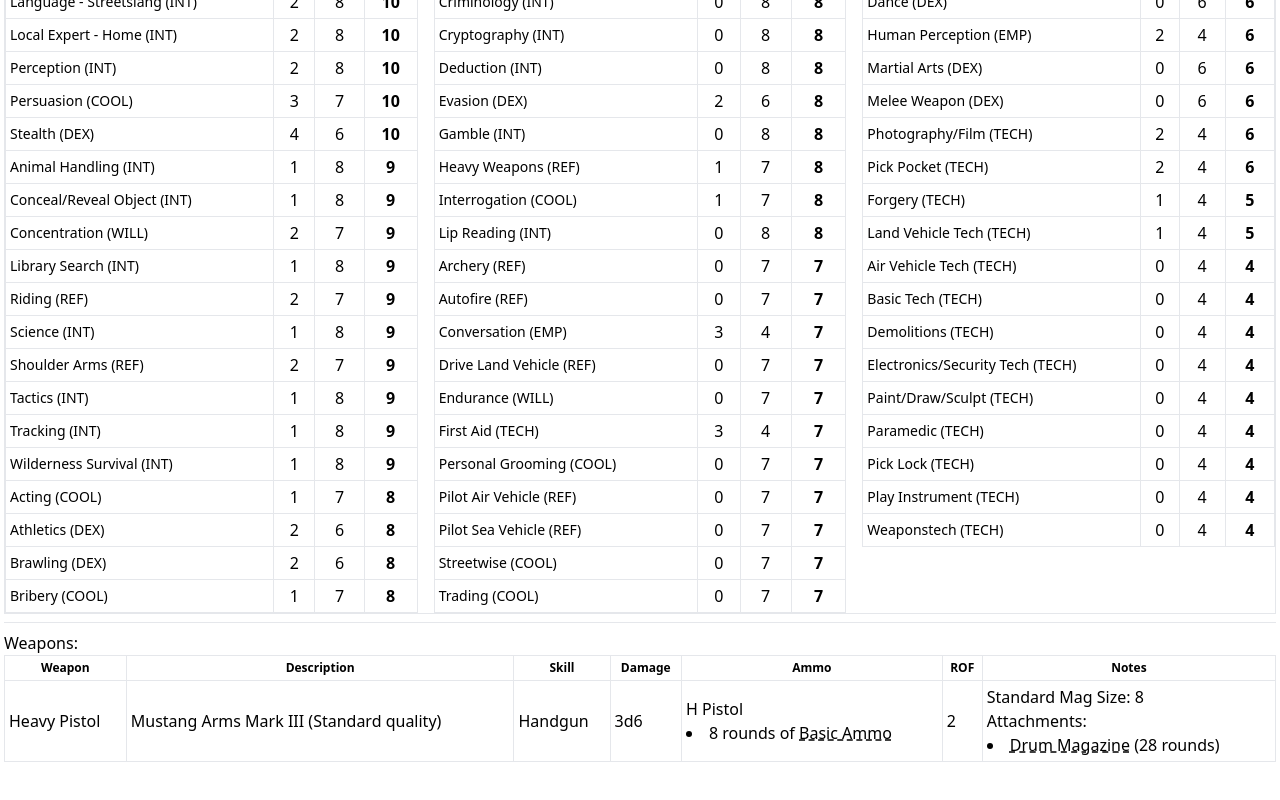
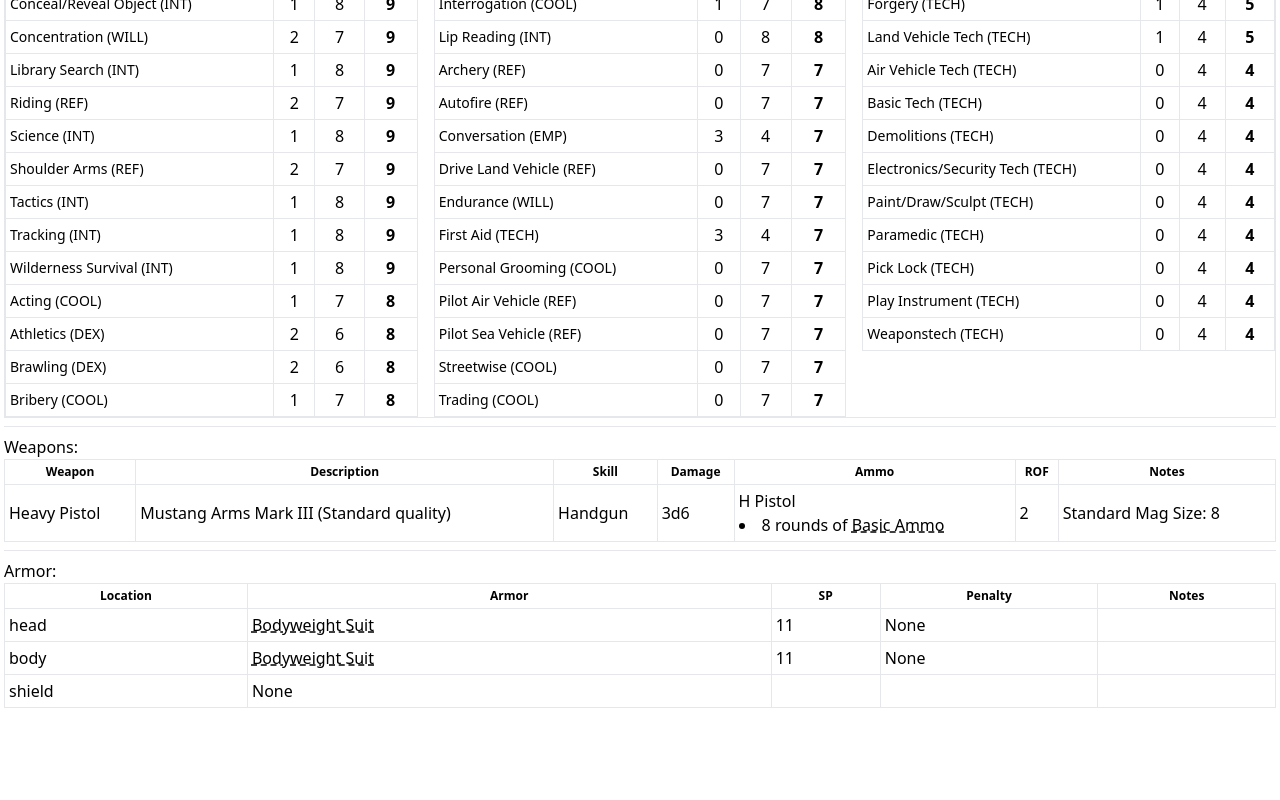
Before and after one commit to benabus/cyberpunk_red_chargen_v2, a Vue app: page / in a window 1280 px wide. Shown: the part 622-1422 px from the top of the page. Built offline with nearby package versions, Linux system fonts and the light colour scheme; the HTML template or start-up script is replaced by a standard one.

Commit message:
Adds armor

```diff
--- a/src/classes/Character.ts
+++ b/src/classes/Character.ts
@@ -1,5 +1,17 @@
-import { Role, Stat, CyberwareLocation, SkillList, RequiredSkills, SkillCategories, MeleeWeapons, RangedWeapons, WeaponAttachments } from "@/data";
+import {
+    Role,
+    Stat,
+    CyberwareLocation,
+    SkillList,
+    RequiredSkills,
+    SkillCategories,
+    MeleeWeapons,
+    RangedWeapons,
+    WeaponAttachments,
+    ArmorList
+} from "@/data";
 import { Skill, Weapon, Lifepath } from ".";
+import type { Armor } from "@/types";
 import { random_key } from "@/utilities";
 
 const Stat_Points: Record<string, number> = {
@@ -25,10 +37,10 @@ export class Character {
     skills: Record<string, Skill> = {}
     critical_injuries: string[] = []
     addictions: string[] = []
-    armor = {
-        head: { description: "", sp: 0, penalty: 0 },
-        body: { description: "", sp: 0, penalty: 0 },
-        shield: { description: "", sp: 0, penalty: 0 },
+    armor: { head: Armor | "None", body: Armor | "None", shield: Armor | "None" } = {
+        head: "None",
+        body: "None",
+        shield: "None"
     }
     weapons: Weapon[] = []
     gear: string[] = []
@@ -60,13 +72,25 @@ export class Character {
         }
         this.weapons.push(this.getRandomWeapon(["ranged"]));
         // this.weapons.push(RangedWeapons[5])
-        let attachment = WeaponAttachments["drum_magazine"];
-        try {
-            this.weapons[0].addAttachment(attachment);
-        } catch (e) {
-            console.log(e);
+        // let attachment = WeaponAttachments["drum_magazine"];
+        // try {
+        //     this.weapons[0].addAttachment(attachment);
+        // } catch (e) {
+        //     console.log(e);
+        // }
+        this.randomizeArmor()
+        this.randomize()
+    }
+    getRandomArmor(armorType: "all" | "include shield" | "shield only" = "all"): Armor | "None" {
+        let availableArmor: (Armor | "None")[] = ["None"];
+        if (armorType === "all" || armorType === "include shield") {
+            availableArmor.push(...ArmorList.filter(armor => armor.armor_type !== "Bulletproof Shield"));
         }
-        this.randomize()
+        if (armorType === "shield only" || armorType === "include shield") {
+            availableArmor.push(...ArmorList.filter(armor => armor.armor_type === "Bulletproof Shield"));
+        }
+        const randomIndex = Math.floor(Math.random() * availableArmor.length);
+        return availableArmor[randomIndex];
     }
     getRandomWeapon(weaponTypes?: WeaponType[] | undefined): Weapon {
         if (weaponTypes === undefined) {
@@ -85,6 +109,15 @@ export class Character {
         const randomIndex = Math.floor(Math.random() * allWeapons.length);
         return allWeapons[randomIndex];
     };
+    randomizeArmor() {
+        this.armor.body = this.getRandomArmor();
+        this.armor.head = this.getRandomArmor();
+        if (this.armor.body != "None" && this.armor.body.armor_type === "Bodyweight Suit") {
+            const bodyweight_suit = ArmorList.find(armor => armor.armor_type === "Bodyweight Suit");
+            this.armor.head = bodyweight_suit || "None";
+        }
+        // this.armor.shield = this.getRandomArmor("shield only");
+    }
     randomizeSkills() {
         let skill_points = this.skill_points
         let required_skills = [...RequiredSkills]
--- a/src/classes/Weapon.ts
+++ b/src/classes/Weapon.ts
@@ -91,8 +91,6 @@ export class Weapon {
             }
         }
         if (this.ammo_type.length !== 0) {
-            console.debug(this.getKey(), ClipChart)
-
             const default_ammo_quantity = ClipChart[this.getKey()]["standard"];
             if (this.ammo_type.includes("Grenade")) {
                 this.addAmmo("Basic Grenade", default_ammo_quantity);
--- /dev/null
+++ b/src/data/armor.ts
@@ -0,0 +1,103 @@
+interface Armor {
+    armor_type: string;
+    description: string;
+    sp: number;
+    penalty: { stat: string, penalty: number }[];
+    cost: number;
+}
+
+const armor_descriptions: Record<string, string> = {
+    Leathers: "Thin leather with reinforced pads at shoulders, hips, and gut. Favored by Nomads and other 'punks who ride bikes. This also includes all those road-warrior wannabes wearing open-butt chaps and random sports equipment.",
+    "Kevlar®": "The favored protection for the past 90 years. To quote DuPont: Kevlar® is a heat-resistant, synthetic, lightweight fiber that delivers high tensile strength that brings improved protection and performance across a range of industries and applications. Like when people are trying to stab or shoot you. Can be made into clothes, vests, jackets, business suits, and even bikinis.",
+    "Light Armorjack": "A combination of Kevlar® and plastic meshes inserted into the weave of the fabric. Armorjack provides superior protection, especially against high-velocity bullets.",
+    "Bodyweight Suit": "Skinsuit with impact absorbing, sintered armorgel layered in key body areas. Surprisingly, they are also breathable and quite comfortable. Besides giving you a measure of protection, a Bodyweight Suit also has a place to store your Cyberdeck and supports your Interface Plugs so they stay out of the way while you're busy brain-burning that fool who just dared to pop a Hellhound on you. Many Netrunners wear clothing over their Bodyweight Suits, but plenty don't. It's a matter of personal style. Unlike other armor, a Bodyweight Suit isn't bought in two pieces, and must always be worn on both your body and head location. Each location has its own SP11. When repaired, both pieces are repaired at the same time. You can't wear more than one Bodyweight Suit. Wearing a Bodyweight Suit adds one Hardware only Option Slot to a Cyberdeck connected to it. Hardware installed in the Bodyweight Suit cannot be accessed if the armor isn't worn and can only take up 1 Option Slot.",
+    "Medium Armorjack": "Heavier Armorjack, with solid plastic plating, reinforced with thicker Kevlar® mesh. Typical Street wear, this combines decent protection with a decent ost.",
+    "Heavy Armorjack": "The thickest Armorjack, combining denser Kevlar® and a layered mix of plastic and mesh weaves. It stops all but the heaviest attacks, but costs a pretty eb.",
+    Flak: "This is the 21st century version of the time-honored flak vest and pants with metal plates designed to provide protection from high explosive weaponry, artillery, grenades, shotguns, and anti-personnel mines. Modern flak will also stop many of the higher caliber rounds from automatic rifles.",
+    "Metalgear®": "You know how Evil Empire Storm Troopers just seem to stand there and take the hit? Metalgear® is the Dark Future equivalent of that type of armor: solid metal and plastic plates on a mesh body cover. Metalgear® will stop almost anything, but you're going to be easier to hit than a one-legged bantha in a potho race.",
+    "Bulletproof Shield": "A transparent polycarbonate shield that can protect you in a firefight. See Using a Shield in the Friday Night Firefight Section (pg. 183). 10 HP which is reduced by damage. No penalty, but one arm is always in use."
+};
+const armor_list: Armor[] = [
+    {
+        armor_type: "Leathers",
+        description: armor_descriptions["Leathers"],
+        sp: 4,
+        penalty: [],
+        cost: 20,
+    },
+    {
+        armor_type: "Kevlar®",
+        description: armor_descriptions["Kevlar®"],
+        sp: 7,
+        penalty: [],
+        cost: 50,
+    },
+    {
+        armor_type: "Light Armorjack",
+        description: armor_descriptions["Light Armorjack"],
+        sp: 11,
+        penalty: [],
+        cost: 100,
+    },
+    {
+        armor_type: "Bodyweight Suit",
+        description: armor_descriptions["Bodyweight Suit"],
+        sp: 11,
+        penalty: [],
+        cost: 1000,
+    },
+    {
+        armor_type: "Medium Armorjack",
+        description: armor_descriptions["Medium Armorjack"],
+        sp: 12,
+        penalty: [
+            { stat: "REF", penalty: -2 },
+            { stat: "DEX", penalty: -2 },
+            { stat: "MOVE", penalty: -2 },
+        ],
+        cost: 100,
+    },
+    {
+        armor_type: "Heavy Armorjack",
+        description: armor_descriptions["Heavy Armorjack"],
+        sp: 13,
+        penalty: [
+            { stat: "REF", penalty: -2 },
+            { stat: "DEX", penalty: -2 },
+            { stat: "MOVE", penalty: -2 },
+        ],
+        cost: 500,
+    },
+    {
+        armor_type: "Flak",
+        description: armor_descriptions["Flak"],
+        sp: 15,
+        penalty: [
+            { stat: "REF", penalty: -4 },
+            { stat: "DEX", penalty: -4 },
+            { stat: "MOVE", penalty: -4 },
+        ],
+        cost: 500,
+    },
+    {
+        armor_type: "Metalgear®",
+        description: armor_descriptions["Metalgear®"],
+        sp: 18,
+        penalty: [
+            { stat: "REF", penalty: -4 },
+            { stat: "DEX", penalty: -4 },
+            { stat: "MOVE", penalty: -4 },
+        ],
+        cost: 5000,
+    },
+    {
+        armor_type: "Bulletproof Shield",
+        description: armor_descriptions["Bulletproof Shield"],
+        sp: 10,
+        penalty: [],
+        cost: 100,
+    },
+];
+
+export { armor_list as ArmorList }
+export type { Armor }
--- a/src/data/index.ts
+++ b/src/data/index.ts
@@ -4,5 +4,21 @@ import { Role } from './roles'
 import { CyberwareLocation } from './cyberware_locations'
 import { MeleeWeapons, RangedWeapons } from './weapons'
 import { WeaponAttachments } from './weapon_attachments'
+import { ArmorList } from './armor'
+import { ClipChart } from './clip_chart'
+import { AmmoTypes } from './ammo_types'
 
-export { Stat, WeaponAttachments, SkillList, Role, CyberwareLocation, RequiredSkills, SkillCategories, MeleeWeapons, RangedWeapons }
+export {
+    Stat,
+    WeaponAttachments,
+    SkillList,
+    Role,
+    CyberwareLocation,
+    RequiredSkills,
+    SkillCategories,
+    MeleeWeapons,
+    RangedWeapons,
+    ArmorList,
+    ClipChart,
+    AmmoTypes
+}
--- a/src/types/index.ts
+++ b/src/types/index.ts
@@ -1,3 +1,4 @@
 import type { WeaponAttachment } from "@/data/weapon_attachments";
 import type { AmmoType } from "@/data/ammo_types";
-export type { WeaponAttachment, AmmoType };
+import type { Armor } from "@/data/armor";
+export type { WeaponAttachment, AmmoType, Armor };
--- a/src/views/HomeView.vue
+++ b/src/views/HomeView.vue
@@ -1,14 +1,22 @@
 <script setup lang="ts">
 import { ref, computed } from 'vue';
-import { Stat, Role, CyberwareLocation, SkillList, RequiredSkills, SkillCategories, WeaponAttachments } from '@/data';
-import { ClipChart } from "@/data/clip_chart";
+import {
+    Stat,
+    Role,
+    CyberwareLocation,
+    SkillList,
+    RequiredSkills,
+    SkillCategories,
+    WeaponAttachments,
+    ClipChart,
+    AmmoTypes
+} from '@/data';
 import { Lifepath, Skill, Character } from '@/classes';
-import type { WeaponAttachment, AmmoType } from '@/types'
+import type { WeaponAttachment, AmmoType, Armor } from '@/types'
 import TextField from '@/components/TextField.vue'
 import SkillTable from '@/components/SkillTable.vue'
 import SkillRow from '@/components/SkillRow.vue'
 import Modal from '@/components/Modal.vue'
-import { AmmoTypes } from '@/data/ammo_types';
 
 
 /**
@@ -69,6 +77,12 @@ function OpenAttachmentModal(attachment: WeaponAttachment) {
     weapon_attachment_modal.value = attachment;
     weapon_attachment_modal_visible.value = true;
 }
+const armor_modal_visible = ref(false)
+const armor_modal = ref<Armor>({ armor_type: '', sp: 0, penalty: [], cost: 0, description: "" })
+function OpenArmorModal(armor: Armor) {
+    armor_modal.value = armor;
+    armor_modal_visible.value = true;
+}
 
 const clip_chart = ref(ClipChart);
 const ammo_types = computed(() => {
@@ -96,24 +110,27 @@ function OpenAmmoTypeModal(ammoType: AmmoType) {
 <template>
     <main class="container p-1 mx-auto">
 
+        <div class="grid grid-cols-4 gap-1">
             <TextField title="Handle" :value="char.handle" />
             <TextField title="Role" :value="char.role" />
             <TextField title="Rank" :value="char.role_ability_rank.toString()" />
             <TextField title="Notes" :value="char.notes" />
+        </div>
 
         <hr class="my-2" />
 
         <div class="font-bold">Stats</div>
-        <div class="grid grid-cols-5 gap-1">
+        <div class="grid grid-cols-4 gap-1">
             <TextField v-for="stat of Object.keys(char.stats)" :title="stat" :key="`stat_block_${stat}`" :value="char.stats[stat].toString()" />
         </div>
 
         <hr class="my-2" />
-
+        <div class="grid grid-cols-5 gap-1">
             <TextField title="Humanity" :value="humanity" />
             <TextField title="Hit Points" :value="hit_points.toString()" />
             <TextField title="Severely Wounded" :value="severe_wound_threshold" />
             <TextField title="Death Save" :value="death_save" />
+        </div>
 
         <hr class="my-2" />
         <div class="my-2">
@@ -226,6 +243,48 @@ function OpenAmmoTypeModal(ammoType: AmmoType) {
             </tbody>
         </table>
 
+        <hr class="my-2" />
+
+        Armor:
+        <table class="w-full">
+            <thead>
+                <tr>
+                    <th class="border text-xs p-1">Location</th>
+                    <th class="border text-xs p-1">Armor</th>
+                    <th class="border text-xs p-1">SP</th>
+                    <th class="border text-xs p-1">Penalty</th>
+                    <th class="border text-xs p-1">Notes</th>
+                </tr>
+            </thead>
+            <tbody>
+                <tr v-for="armor, location in char.armor" :key="`armor_${location}`">
+                    <td class="border p-1">
+                        {{ location }}
+                    </td>
+                    <td class="border p-1">
+                        <span v-if="armor != 'None'" class="underline decoration-dashed cursor-pointer" @click="OpenArmorModal(armor)">{{ armor.armor_type }}</span>
+                        <span v-else>None</span>
+                    </td>
+                    <td class="border p-1">
+                        {{ armor == "None" ? "" : armor.sp }}
+                    </td>
+                    <td class="border p-1">
+                        {{ armor == "None" ? "" : armor.penalty.length <= 0 ? "None" : armor.penalty.map(penalty => `${penalty.stat}: ${penalty.penalty}`).join(", ") }}
+                    </td>
+                    <td class=" border p-1">
+                    </td>
+                </tr>
+            </tbody>
+        </table>
+        <Modal :visible="armor_modal_visible" @close="armor_modal_visible = false">
+            <div class="p-1">
+                <h2 class="text-lg font-bold">{{ armor_modal.armor_type }}</h2>
+                <p>{{ armor_modal.description }}</p>
+                <button class="border rounded px-4" @click="armor_modal_visible = false">Close</button>
+            </div>
+        </Modal>
+
+
         <br /><br /><br />
 
     </main>
```
Lines whose indentation alone changed are shown as unchanged.
